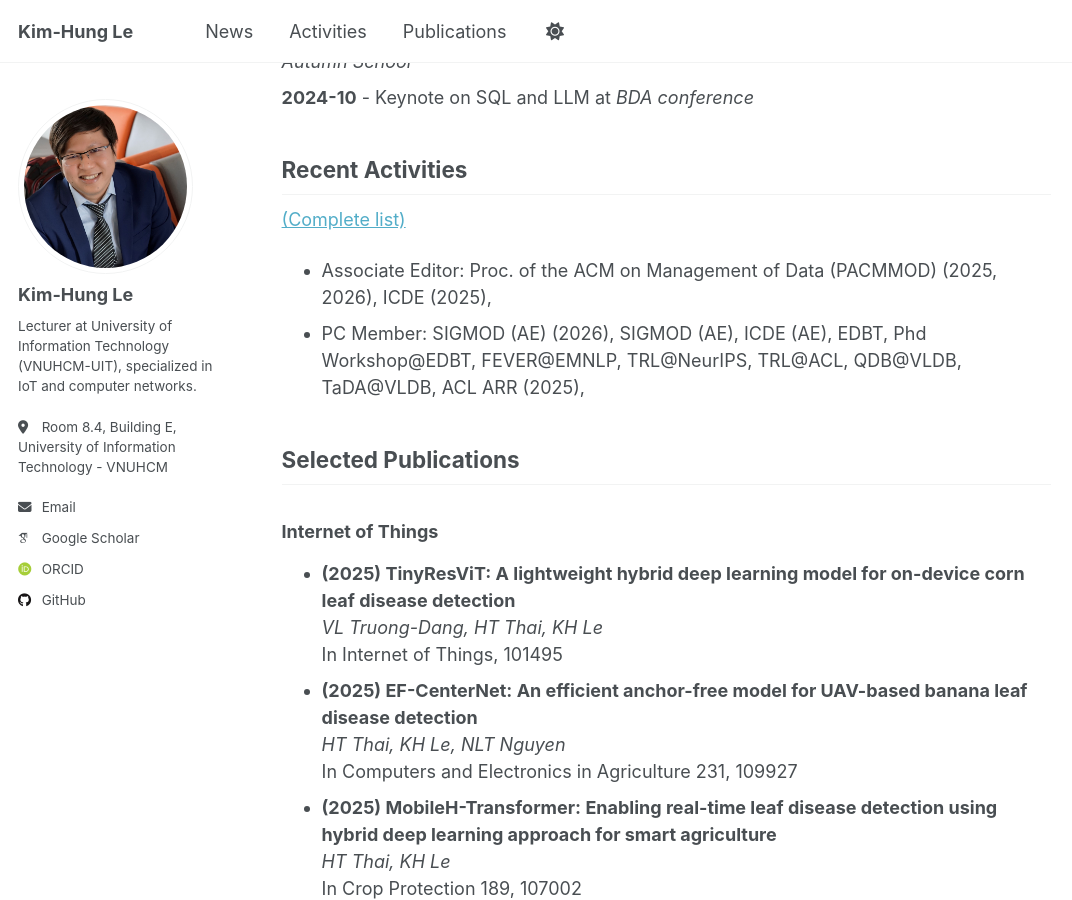
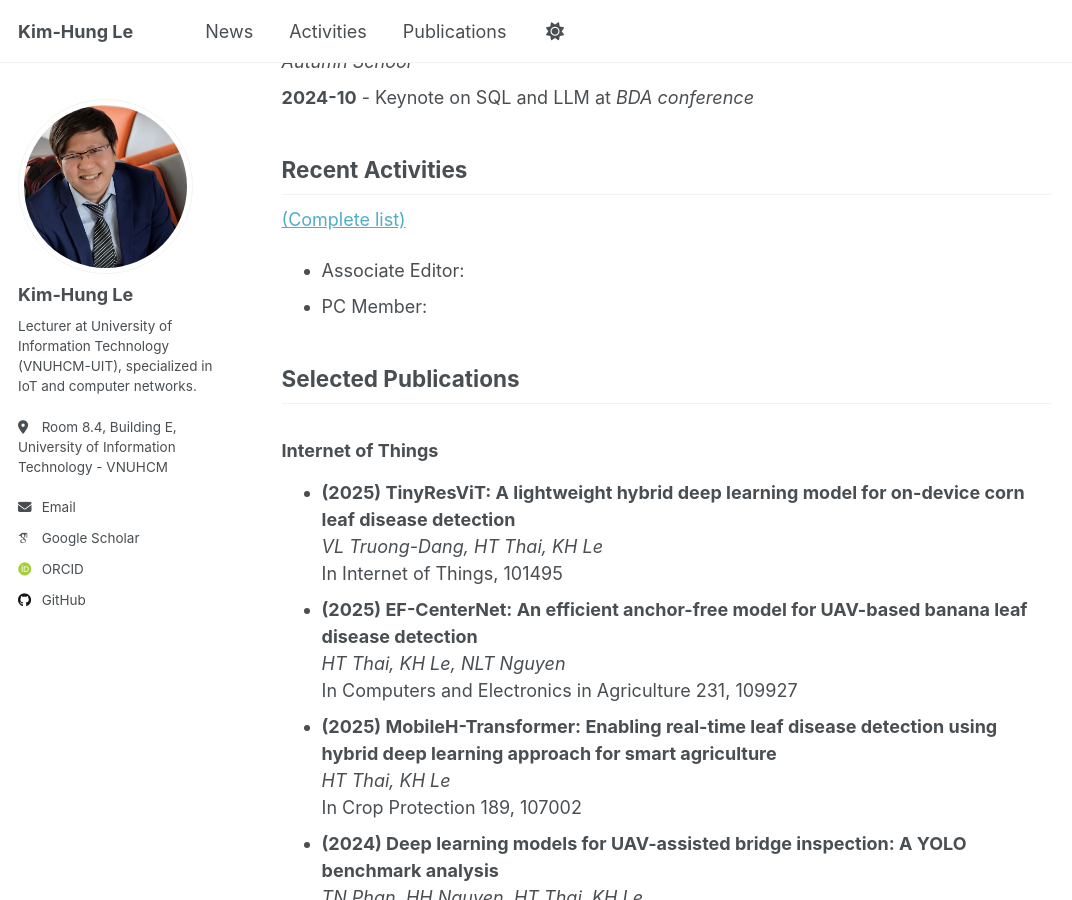
Before and after one commit to uit-iec/hunglk, a Jekyll site: the page built from _pages/index.md, in a window 1280 px wide and 900 px high, scrolled down 1073 px. Shown: the whole window, without its empty margins (0-1072 px from the left). Built offline with Jekyll 4.4.1, drawn with Linux system fonts in a browser that asks for light colours; some web fonts are replaced.

Commit message:
Update activities.yaml

```diff
--- a/_data/activities.yaml
+++ b/_data/activities.yaml
@@ -1,19 +1,17 @@
-associate_editor:
-  - journal: Proc. of the ACM on Management of Data (PACMMOD)
-    years: [2025, 2026]
-  - conference: ICDE
-    years: [2025]
+# associate_editor:
+#   - journal: Proc. of the ACM on Management of Data (PACMMOD)
+#     years: [2025, 2026]
+#   - conference: ICDE
+#     years: [2025]
 
 chair_roles:
-  - role: Demo co-chair
-    conference: SIGMOD
-    year: 2023
-  - role: Tutorial co-chair
-    conference: EDBT
-    year: 2022
+  - role: Track co-chair
+    conference: CITA
+    year: 2025
+  - role: Track co-chair
+    conference: ICCAIS
+    year: 2024
 
-pc_member:
-  - year: 2026
-    conferences: [SIGMOD (AE)]
-  - year: 2025
-    conferences: [SIGMOD (AE), ICDE (AE), EDBT, Phd Workshop@EDBT, FEVER@EMNLP, TRL@NeurIPS, TRL@ACL, QDB@VLDB, TaDA@VLDB, ACL ARR]
+# pc_member:
+#   - year: 2025
+#     conferences: [CITA]
```
